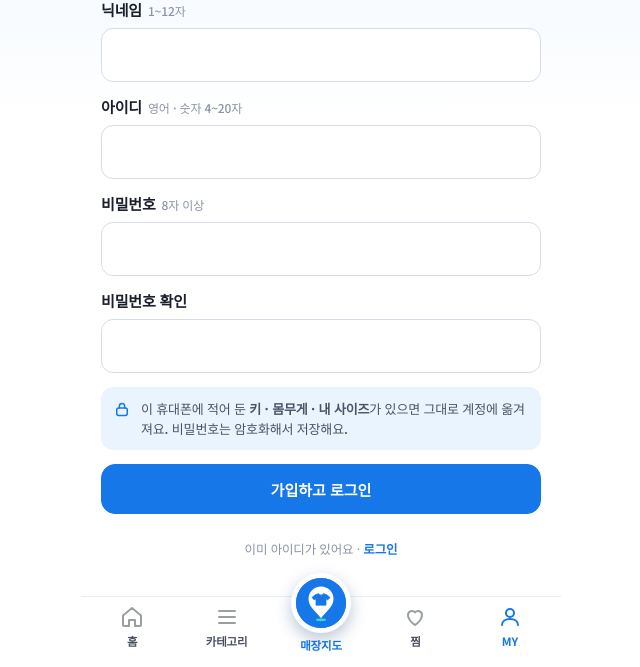
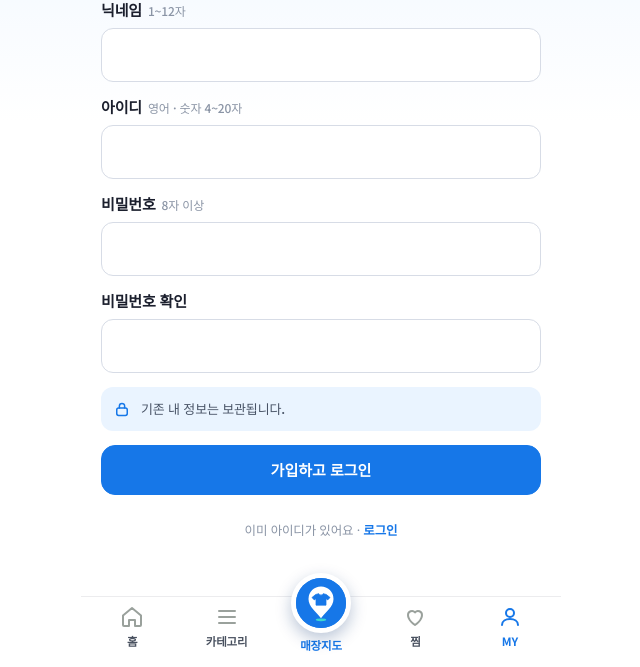
Before and after one commit to freshborn-Sol/where-wear, a Flask app: page /signup in a window 1280 px wide. Shown: the part 139-806 px from the top of the page, without its empty margins (319-959 px from the left). Run offline with Flask 3, Linux system fonts and the light colour scheme; data comes from the database, SQL or seed files in the repository; data that the repository does not hold is empty.

Commit message:
회원가입 안내 문구를 '기존 내 정보는 보관됩니다.'로 변경
Co-Authored-By: Claude Opus 5.5 <noreply@anthropic.com>
Claude-Session: https://claude.ai/code/session_01Rz3xLKSC4AJEKMHs9YNC3w

```diff
--- a/i18n.py
+++ b/i18n.py
@@ -365,7 +365,7 @@ PHRASES.update({
     "옷 이름이나 색으로 찾기": "Search by name or color", "매장 이용 가이드": "Store guide", "옷 찾는 법 · 직원 부르는 법": "How to find items · how to call staff",
     "지금 많이 보는 옷": "Popular right now", "사진으로 찾기": "Search by photo", "SNS에서 본 옷 · 캡처 사진도 돼요": "Seen it online? Screenshots work too",
     "‘찾았어요’를 누르면 위치 정보가 더 정확해져요": "Tap ‘Found it’ to keep locations accurate",
-    "첫 화면으로 가려면 '찾았어요!'를 누르세요.": "Tap 'Found it!' to go back to the start.", "첫 화면으로": "Back to start", "처음으로": "Back to start", "내 사이즈 저장": "Save my size", "닉네임": "Nickname", "1~12자": "1–12 characters", "1~12자 · ‘~님’으로 불러요": "1–12 characters · shown on your account", "닉네임은 1~12자로 적어 주세요": "Nickname must be 1–12 characters", "다른 매장에서도 내 사이즈 불러오기": "Load your size at any store", "찾았어요": "Found it", "고마워요": "Thanks",
+    "첫 화면으로 가려면 '찾았어요!'를 누르세요.": "Tap 'Found it!' to go back to the start.", "첫 화면으로": "Back to start", "처음으로": "Back to start", "내 사이즈 저장": "Save my size", "닉네임": "Nickname", "1~12자": "1–12 characters", "기존 내 정보는 보관됩니다.": "Your saved info will be kept.", "1~12자 · ‘~님’으로 불러요": "1–12 characters · shown on your account", "닉네임은 1~12자로 적어 주세요": "Nickname must be 1–12 characters", "다른 매장에서도 내 사이즈 불러오기": "Load your size at any store", "찾았어요": "Found it", "고마워요": "Thanks",
     "직원이 가고 있어요": "Staff is on the way", "한 번에 발표 준비": "One-click demo setup", "AI가 옷을 분석하고 있어요…": "AI is analyzing the item…",
     "점장 요약 보기 (최근 7일)": "Manager summary (last 7 days)", "새 요청 · 신고함": "New request · Requests",
     "발표 시연 모드 (시연 상황 만들기 · 지우기)": "Demo mode (create · clear demo data)",
--- a/templates/login.html
+++ b/templates/login.html
@@ -19,7 +19,7 @@
     {% if mode == 'signup' %}
     <label class="fld"><span>비밀번호 확인</span><span class="inp"><input name="password2" type="password" required minlength="8" autocomplete="new-password"></span></label>
     <input type="hidden" name="profile" id="prof">
-    <p class="lockhint">{{ cx.icon('lock', 18) }}<span>이 휴대폰에 적어 둔 <b>키 · 몸무게 · 내 사이즈</b>가 있으면 그대로 계정에 옮겨져요. 비밀번호는 암호화해서 저장해요.</span></p>
+    <p class="lockhint">{{ cx.icon('lock', 18) }}<span>기존 내 정보는 보관됩니다.</span></p>
     {% endif %}
     <button class="btn primary">{{ '로그인' if mode == 'login' else '가입하고 로그인' }}</button>
   </form>
```
